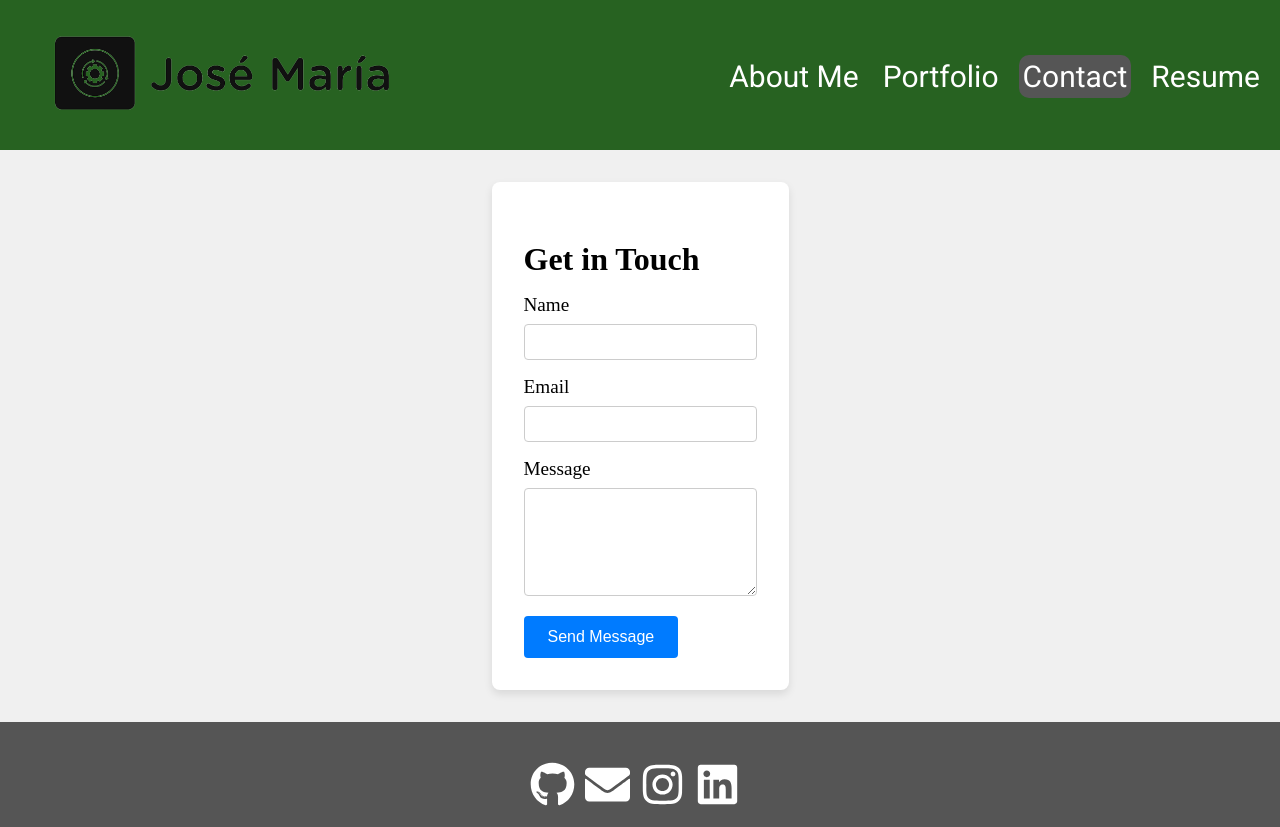
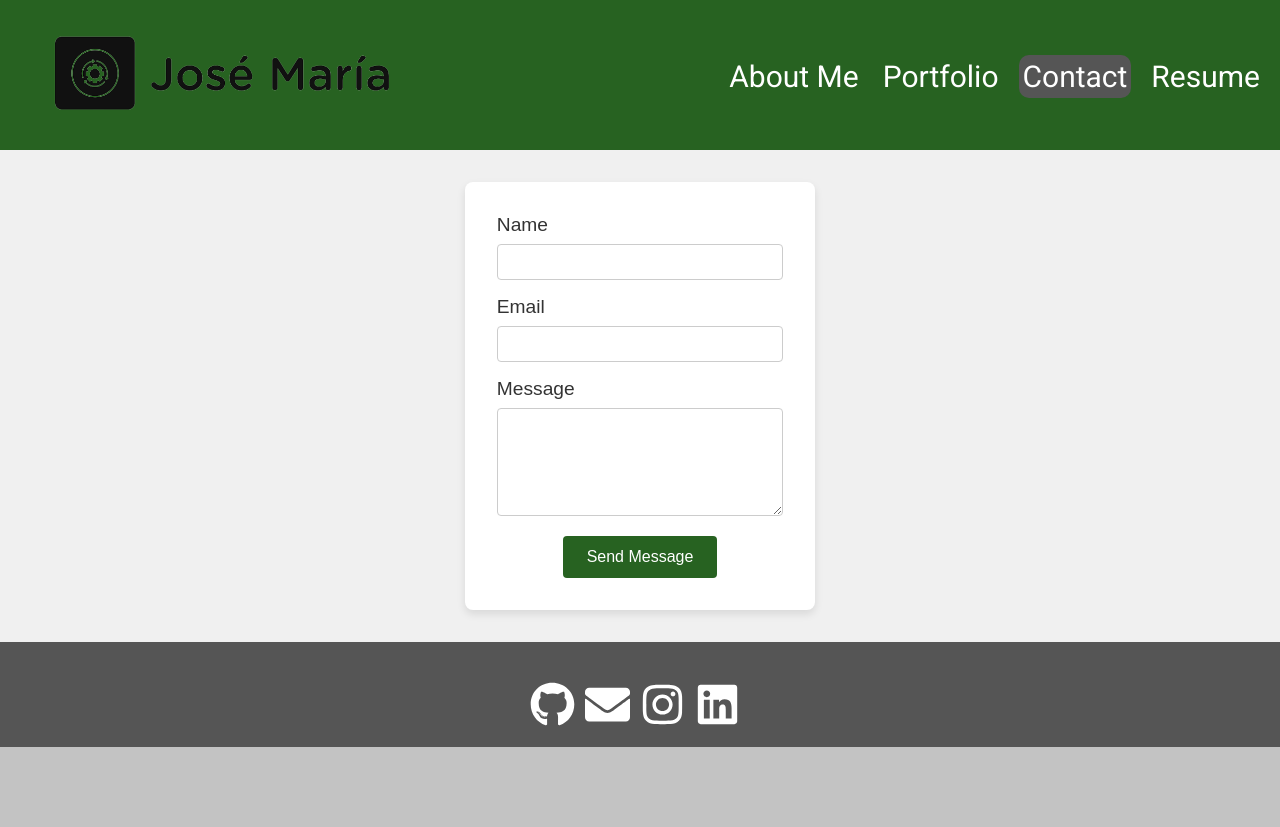
Before and after one commit to ChemaKing13/20.ReactPortfolio, a React (Create React App) app in the folder portfolio/: page /contact in a window 1280 px wide. After the commit the page ends 800 px from the top, so only its background shows below. Built offline with nearby package versions, Linux system fonts and the light colour scheme.

Commit message:
contact.js ready, error message not working

```diff
--- a/portfolio/package.json
+++ b/portfolio/package.json
@@ -8,6 +8,7 @@
     "@testing-library/user-event": "^13.5.0",
     "react": "^18.2.0",
     "react-dom": "^18.2.0",
+    "react-hook-form": "^7.45.2",
     "react-icons": "^4.10.1",
     "react-router-dom": "^6.2.1",
     "react-scripts": "5.0.1",
--- a/portfolio/src/components/Contact.js
+++ b/portfolio/src/components/Contact.js
@@ -1,30 +1,90 @@
-import React from 'react';
+import React, { useState } from 'react';
+import { validateEmail } from '../utils/helpers';
 
 const Contact = () => {
-  const handleSubmit = (e) => {
-    e.preventDefault();
+  //useState hook set the initial values as an empty string
+  const [email, setEmail] = useState('');
+  const [errorMessage, setErrorMessage] = useState('');
+  const [message, setMessage] = useState('');
+  const [name, setName] = useState('');
 
+  //allow us to modify the information in each field according to its type
+  const handleInputChange = (e) => {
+    const { target } = e;
+    const inputType = target.name;
+    const inputValue = target.value;
+
+    if (inputType === 'email') {
+      setEmail(inputValue);
+    } else if (inputType === 'message') {
+      setMessage(inputValue);
+    } else if (inputType === 'name') {
+      setName(inputValue);
+    }
+  };
+
+  //this function its called when the user submits the form, it performs some validations
+  const handleFormSubmit = (event) => {
+    event.preventDefault();
+
+    //verify if the email match the requirements of the validation
+    if (!validateEmail(email)) {
+      setErrorMessage('Email not valid');
+      return;
+    }
+
+    //send an error message if the message input its empty
+    if (message.trim() === '') {
+      setErrorMessage('Message is required');
+      return;
+    }
+
+    //if everything works fine, clean all the inputs
+    setEmail('');
+    setMessage('');
+    setName('');
+    setErrorMessage('');
   };
 
   return (
     <section className="contact">
       <div className="container">
         <div className="contact-form">
-          <h2>Get in Touch</h2>
-          <form onSubmit={handleSubmit}>
+          <form onSubmit={handleFormSubmit}>
             <div className="form-group">
               <label htmlFor="name">Name</label>
-              <input type="text" id="name" name="name" required />
+              <input
+                value={name}
+                type="name"
+                name="name"
+                onChange={handleInputChange}
+                required
+              />
             </div>
             <div className="form-group">
               <label htmlFor="email">Email</label>
-              <input type="email" id="email" name="email" required />
+              <input
+                value={email}
+                type="email"
+                name="email"
+                onChange={handleInputChange}
+                required
+              />
             </div>
             <div className="form-group">
               <label htmlFor="message">Message</label>
-              <textarea id="message" name="message" rows="5" required></textarea>
+              <textarea
+                value={message}
+                name="message"
+                rows="5"
+                onChange={handleInputChange}
+                required
+              ></textarea>
             </div>
+            <div className='btn'>
+            {errorMessage && <p className="error-message">{errorMessage}</p>}
             <button type="submit">Send Message</button>
+            </div>
           </form>
         </div>
       </div>
--- a/portfolio/src/styles.css
+++ b/portfolio/src/styles.css
@@ -244,7 +244,6 @@ body {
 }
 
 /* contact styling  */
-/* Contact section */
 .contact {
     padding: 2rem 0;
     background-color: #f0f0f0;
@@ -261,7 +260,15 @@ body {
     border-radius: 8px;
     box-shadow: 0 4px 8px rgba(0, 0, 0, 0.1);
     padding: 2rem;
+    width: 30%;
 }
+
+label {
+    font-family: 'Your Custom Font', sans-serif;
+    font-size: 1.2rem;
+    color: #333;
+}
+
 
 .contact-form h2 {
     font-size: 2rem;
@@ -291,8 +298,14 @@ textarea {
     resize: vertical;
 }
 
+.btn {
+    display: flex;
+    align-items: center;
+    justify-content: center;
+}
+
 button {
-    background-color: #007bff;
+    background-color: var(--green);
     color: #fff;
     padding: 0.75rem 1.5rem;
     font-size: 1rem;
@@ -302,5 +315,10 @@ button {
 }
 
 button:hover {
-    background-color: #0056b3;
+    background-color: green;
 }
+
+/* .error-message {
+    color: gre;
+    margin-top: 0.5rem;
+} */
```
Also changed, not shown: 1 other file (tests, documents, lock files or other folders).
